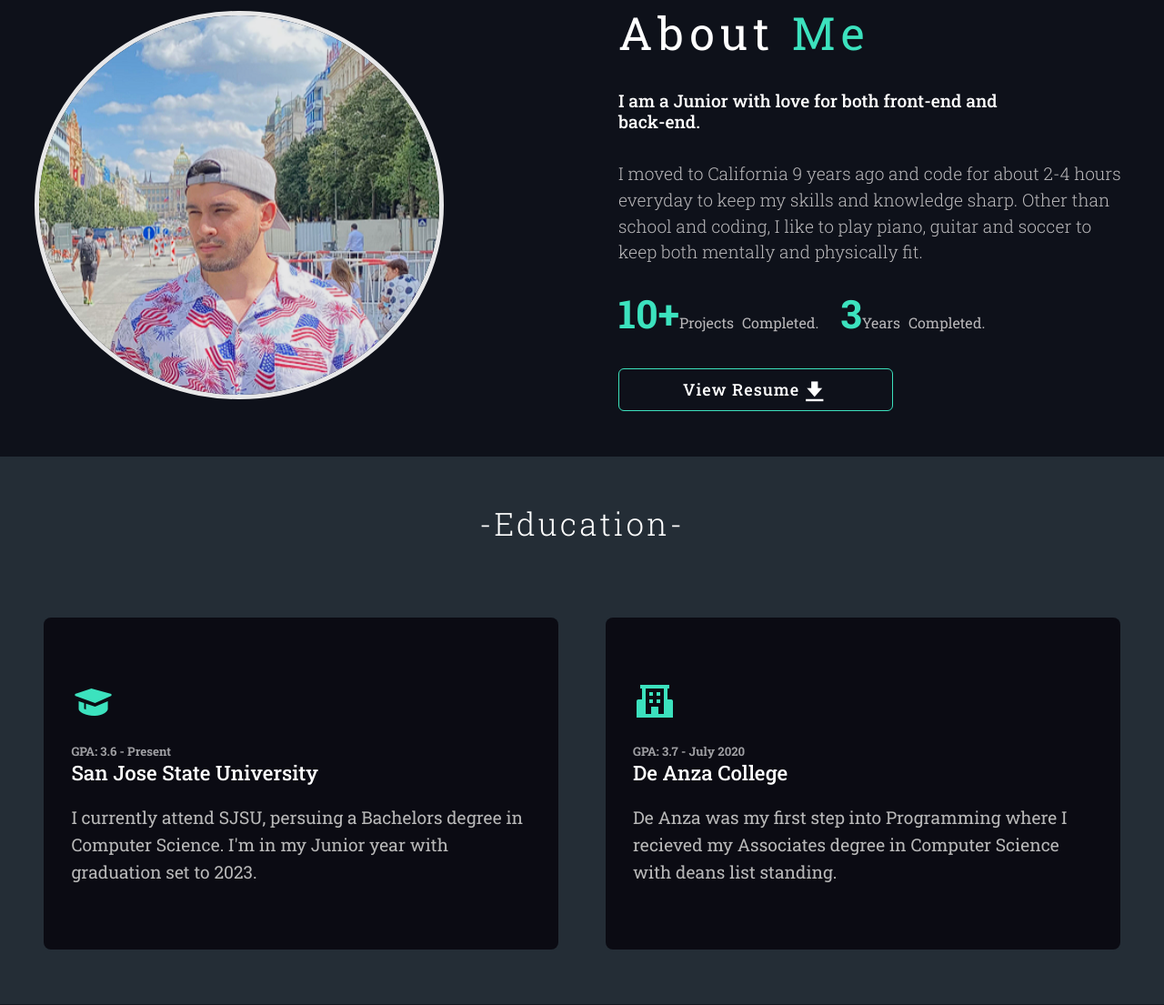
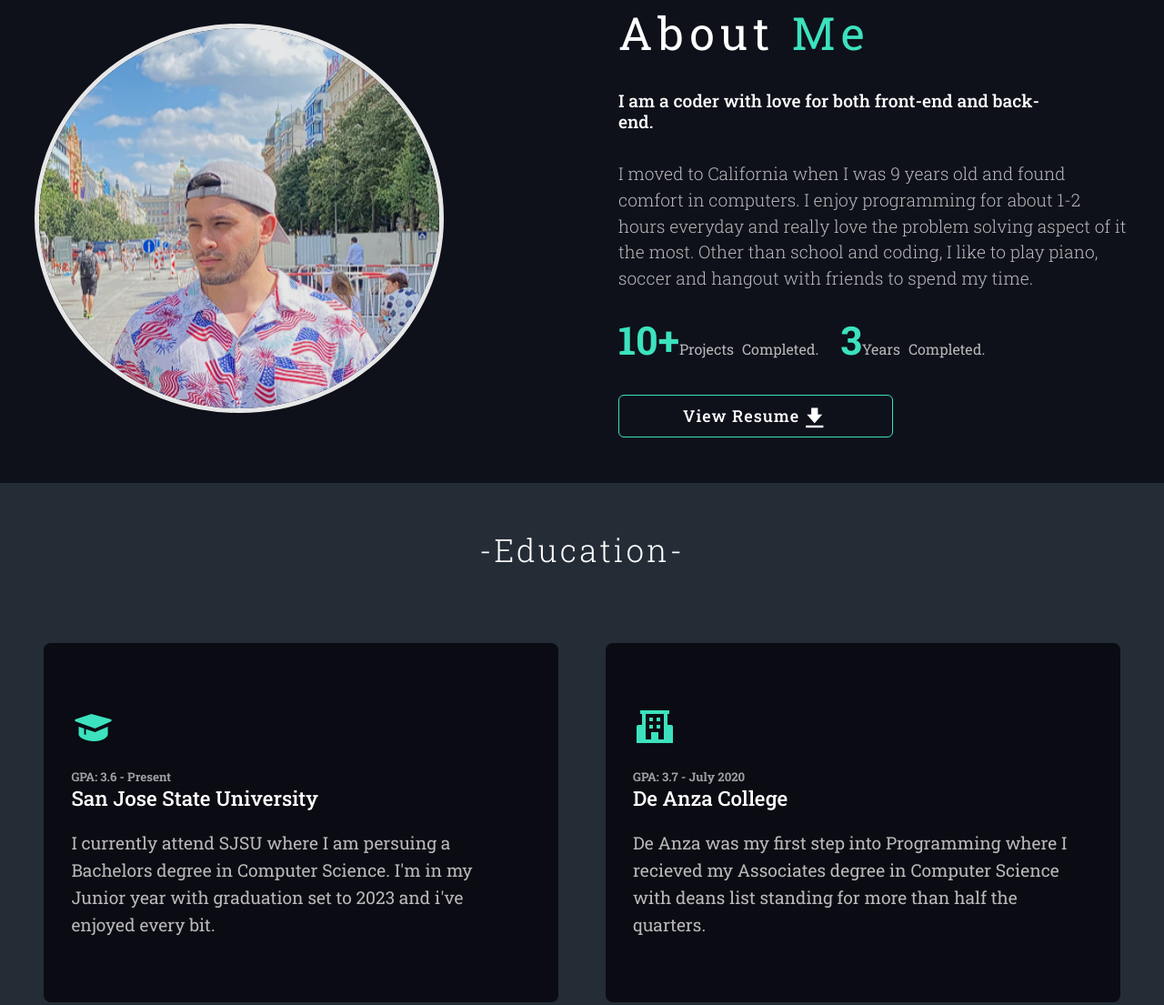
Before and after one commit to Elmar099/Elmar099.github.io, a plain HTML site: page index.html in a window 1280 px wide. Shown: the part 847-1952 px from the top of the page at 91% size. Drawn offline with nearby package versions, Linux system fonts and the light colour scheme.

Commit message:
changed some of the content

```diff
--- a/index.html
+++ b/index.html
@@ -48,10 +48,10 @@
 
         <div class="about-text">
             <h3>About <span>Me</span></h3>
-            <h2>I am a Junior with love for both front-end and back-end.</h2>
-            <p>I moved to California 9 years ago and code for about 2-4 hours everyday
-                to keep my skills and knowledge sharp. Other than school and coding, I like to play piano, guitar
-                and soccer to keep both mentally and physically fit.
+            <h2>I am a coder with love for both front-end and back-end.</h2>
+            <p>I moved to California when I was 9 years old and found comfort in computers. I enjoy programming for about 1-2 hours everyday
+                and really love the problem solving aspect of it the most. Other than school and coding, I like to play piano, soccer
+                and hangout with friends to spend my time.
             </p>
             <div class="count">
                 <a href="#about"><span>10+</span>Projects Completed.</a>
@@ -71,19 +71,20 @@
             <div class="row">
                 <i class='bx bxs-graduation'></i>
                 <h5>GPA: 3.6 - Present</h5>
-                <h3>San Jose State University</h3>
+                <h3><a class="school" target="_blank" href="https://www.sjsu.edu/">San Jose State University</a></h3>
 
-                <p>I currently attend SJSU, persuing a Bachelors degree in
-                    Computer Science. I'm in my Junior year with graduation set to 2023.
+                <p>I currently attend SJSU where I am persuing a Bachelors degree in
+                    Computer Science. I'm in my Junior year with graduation set to 2023 and i've enjoyed
+                    every bit.
                 </p>
 
             </div>
             <div class="row">
                 <i class="bx bxs-school"></i>
                 <h5>GPA: 3.7 - July 2020</h5>
-                <h3>De Anza College</h3>
+                <h3> <a class="school" target="_blank" href="https://www.deanza.edu/">De Anza College</a></h3>
                 <p>De Anza was my first step into Programming where I recieved my
-                    Associates degree in Computer Science with deans list standing.
+                    Associates degree in Computer Science with deans list standing for more than half the quarters.
                 </p>
             </div>
         </div>
--- a/styles.css
+++ b/styles.css
@@ -246,7 +246,10 @@ section{
     background-size: cover;
     border-radius: 5px 5px 0px 0px;
 }
-.row a {
+.school {
+    color: var(--text-color);
+}
+.row a:not(.school){
     background: transparent;
     border: 1px solid var(--prim-color);
     color: var(--text-color);
@@ -260,7 +263,7 @@ section{
     margin: 20px 50px;
     transition: ease all 0.65s;
 }
-.row a:hover {
+.row a:not(.school):hover {
     color: var(--bg-color);
     letter-spacing: 1.5px;
     box-shadow: inset 0 -4em 0 var(--prim-color);
```
